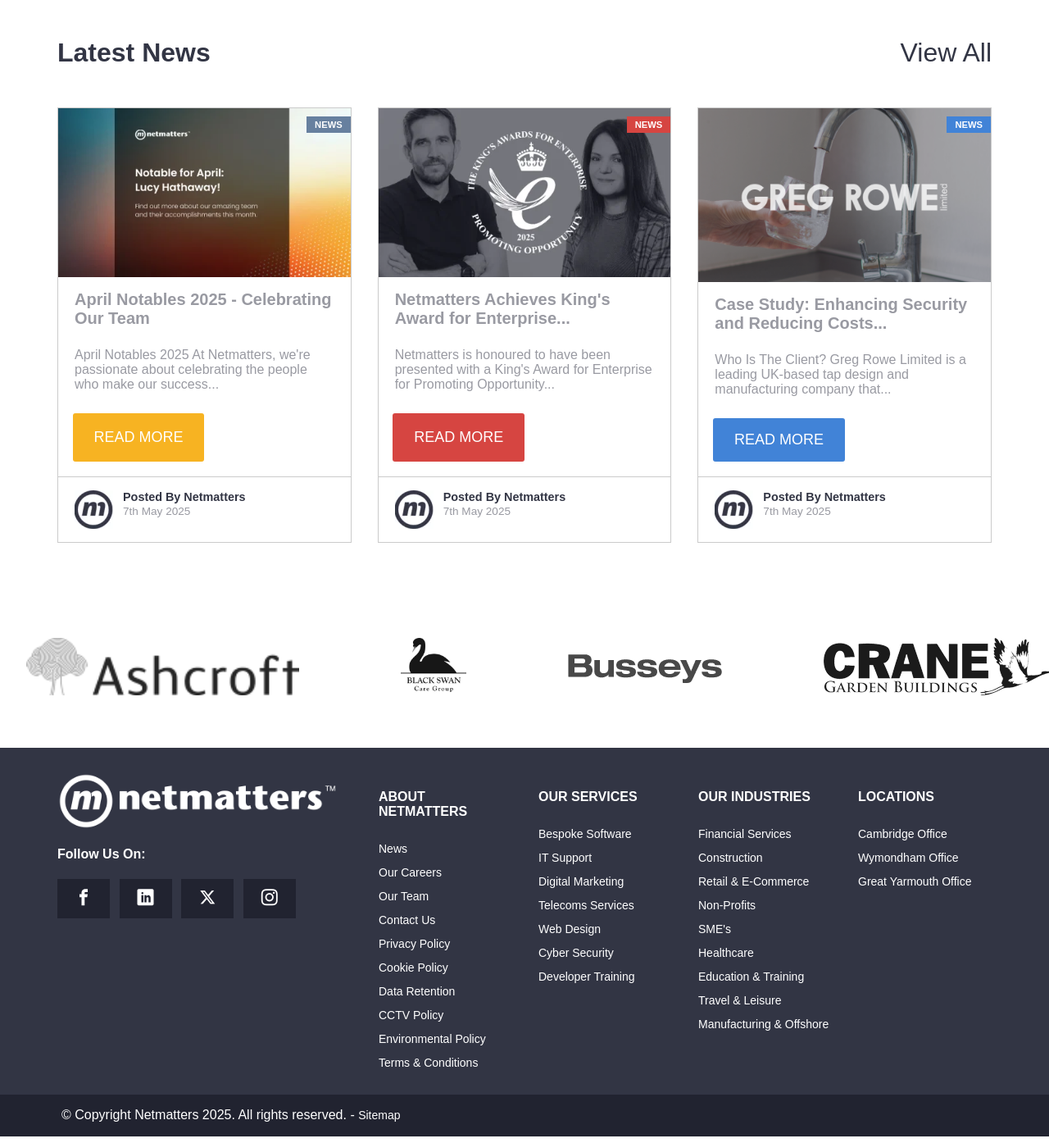
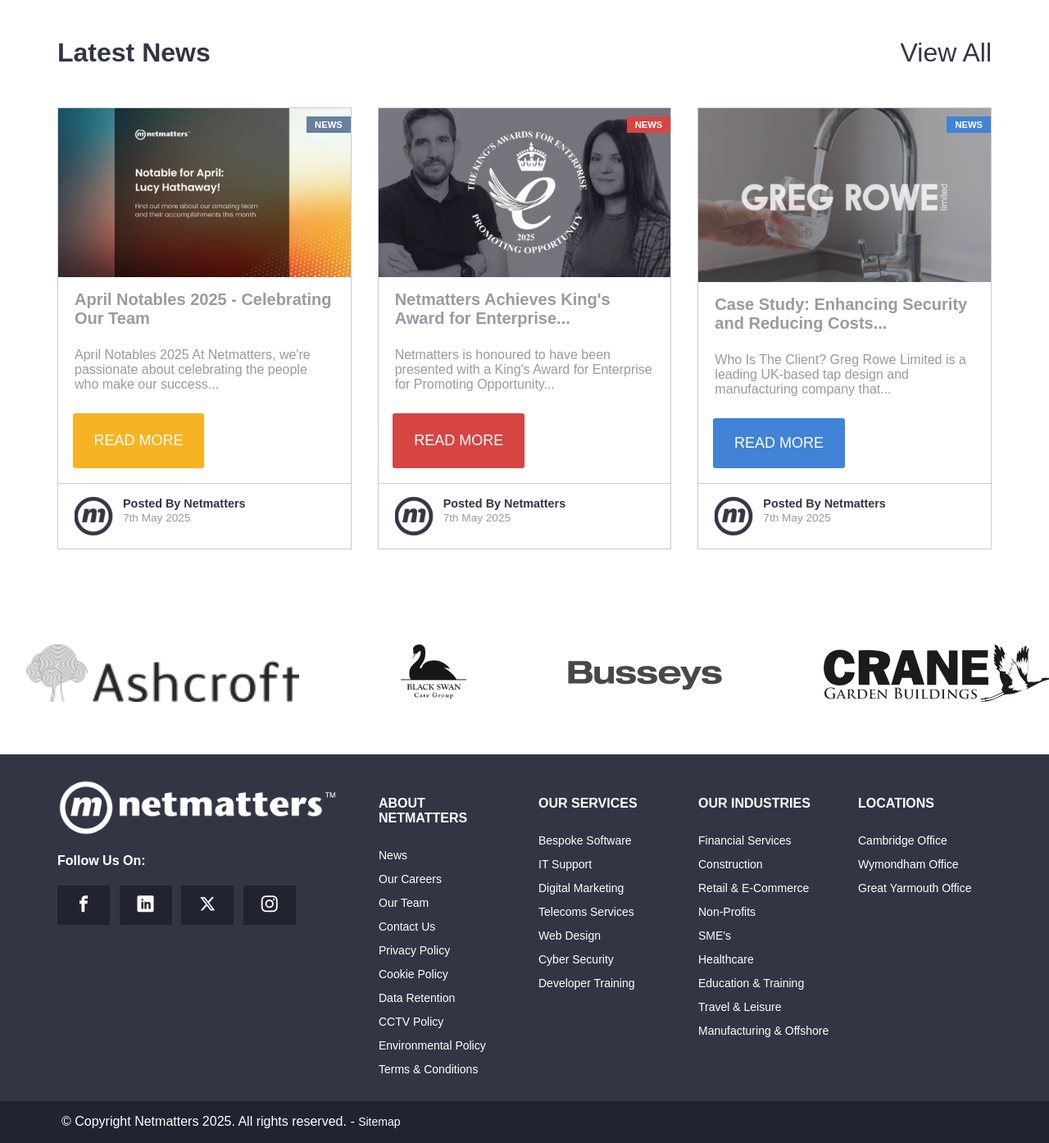
Before and after one commit to markap85/Netmatters-Homepage, a PHP site: page / in a window 1280 px wide. Shown: the part 2193-3587 px from the top of the page at 82% size. Run offline with PHP 8.4, Linux system fonts and the light colour scheme; some web fonts are replaced.

Commit message:
Further Refactoring

```diff
--- a/css/styles.css
+++ b/css/styles.css
@@ -442,9 +456,9 @@ header img { max-height: 80px; width: auto; max-width: 100%; object-fit: contain
 
 .news-item p { font-size: 1rem; color: #999AA2; margin-bottom: 16px; text-align: left; padding-left: 20px; padding-right: 20px; }
 
-.news-item .btn { display: inline-block; padding: 0.5rem 0.5rem; background-color: #272936; color: #fff; border: 1px solid transparent; border-radius: 3px; font-size: 18px; font-weight: 400; text-align: center; text-decoration: none; line-height: 35px; transition: all 0.2s ease-in-out; user-select: none; vertical-align: middle; text-transform: uppercase; cursor: pointer; text-transform: uppercase; margin-right: 50%; margin-left: 5%; margin-bottom: 5%; min-height: 44px; display: flex; align-items: center; justify-content: center; box-sizing: border-box; }
+.news-item .btn { padding: 0.5rem 0.5rem; display: inline-block; padding: 0.75rem 1.5rem; background-color: #272936; color: #fff; border: 1px solid transparent; border-radius: 3px; font-size: 18px; font-weight: 400; text-align: center; text-decoration: none; line-height: 35px; transition: all 0.2s ease-in-out; user-select: none; vertical-align: middle; text-transform: uppercase; cursor: pointer; text-transform: uppercase; margin-right: 50%; margin-left: 5%; margin-bottom: 5%; min-height: 44px; display: flex; align-items: center; justify-content: center; box-sizing: border-box; }
 
-.news-item .btn:hover:not(:disabled) { background-color: #121318; color: #fff; text-decoration: none; }
+.news-item .btn:hover:not(:disabled), .news-item .btn:focus:not(:disabled) { background-color: #121318; color: #fff; text-decoration: none; }
 
 .news-item .btn:focus { outline: none; box-shadow: 0 0 0 0.2rem rgba(0, 123, 255, 0.25); }
 
--- a/scss/layout/_news.scss
+++ b/scss/layout/_news.scss
@@ -64,10 +64,11 @@
     }
 
     .btn {
+                    padding: 0.5rem 0.5rem;
         @include button(
             $bg-color: #272936,
             $hover-bg: #121318,
-            $padding: 0.5rem 0.5rem
+
         );
         text-transform: uppercase;
         margin-right: 50%;
--- a/scss/utilities/_extends.scss
+++ b/scss/utilities/_extends.scss
@@ -56,3 +56,15 @@
   margin: 32px 0;
   grid-template-columns: 1fr;
 }
+
+%centered-container {
+  max-width: 1200px;
+  margin: 0 auto;
+  padding: 0 20px;
+}
+
+%column-gap {
+  display: flex;
+  flex-direction: column;
+  gap: 16px;
+}
--- a/scss/utilities/_mixins.scss
+++ b/scss/utilities/_mixins.scss
@@ -2,9 +2,15 @@
 // Button Mixin
 // Styles a button with customizable colors, padding, border, and states.
 // =======================
+// =======================
+// Combined Button Mixin
+// Styles a button with customizable colors, padding, border, icons, and states.
+// Supports service style, hover, focus, disabled, and optional icon styling.
+// =======================
 @mixin button(
   $bg-color: #007bff,
   $text-color: #fff,
+  $color: white,
   $padding: 0.75rem 1.5rem,
   $border-radius: 3px,
   $border: 1px solid transparent,
@@ -15,14 +21,23 @@
   $hover-text: #fff,
   $focus-shadow: 0 0 0 0.2rem rgba(0, 123, 255, 0.25),
   $disabled-bg: #6c757d,
-    $disabled-text: #fff
+  $disabled-text: #fff,
+  $text-transform: uppercase,
+  $cursor: pointer,
+  // Optional icon parameters inside the button
+  $icon-color: null,
+  $icon-size: null,
+  // Service button variants
+  $is-service-button: false,
+  $service-padding: 8px 20px,
+  $service-border-radius: 4px
 ) {
   display: inline-block;
-    padding: $padding;
+  padding: if($is-service-button, $service-padding, $padding);
   background-color: $bg-color;
-    color: $text-color;
+  color: $white;
   border: $border;
-    border-radius: $border-radius;
+  border-radius: if($is-service-button, $service-border-radius, $border-radius);
   font-size: $font-size;
   font-weight: $font-weight;
   text-align: center;
@@ -31,10 +46,27 @@
   transition: $transition;
   user-select: none;
   vertical-align: middle;
-    text-transform: uppercase;
-    cursor: pointer;
+  text-transform: $text-transform;
+  cursor: $cursor;
 
-    &:hover:not(:disabled) {
+  // Icon styling inside button, if icon color or size passed
+  @if $icon-color != null or $icon-size != null {
+    > .icon, // or any icon inside
+    > i,
+    > svg {
+      @if $icon-color != null {
+        color: $icon-color;
+      }
+      @if $icon-size != null {
+        font-size: $icon-size;
+      }
+      vertical-align: middle;
+      margin-right: 0.5em;
+    }
+  }
+
+  &:hover:not(:disabled),
+  &:focus:not(:disabled) {
     background-color: $hover-bg;
     color: $hover-text;
     text-decoration: none;
@@ -56,6 +88,7 @@
     opacity: 0.6;
   }
 }
+
 
 // =======================
 // Icon Style Mixin
@@ -165,3 +198,8 @@
     color: $color !important;
   }
 }
+
+@mixin star($color, $size: 50px) {
+  font-size: $size;
+  color: $color;
+}
```
Also changed, not shown: other parts of css/styles.css (+28 -14 lines), scss/components/navigation.scss (deleted, +0 -28 lines), scss/layout/_welcome.scss (+9 -33 lines). Lines whose indentation alone changed are shown as unchanged.
